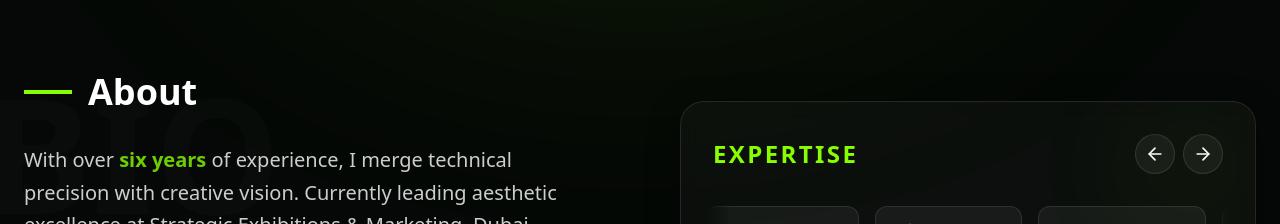
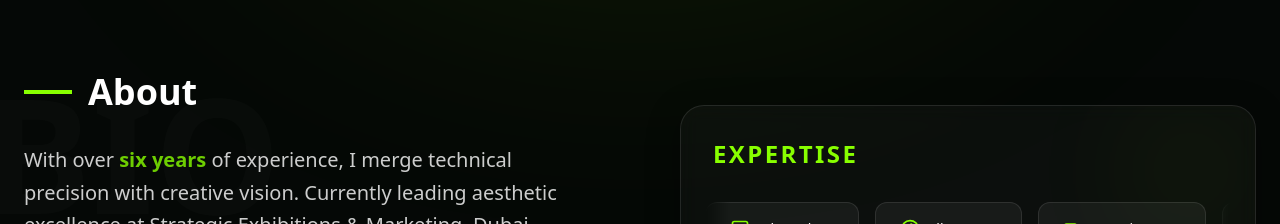
Before and after one commit to Ameerali-k/portfolio_website, a Next.js app: page / in a window 1280 px wide. Shown: the part 920-1144 px from the top of the page. Built offline with nearby package versions, Linux system fonts and the light colour scheme; no server answers; the database is empty.

Commit message:
refactor: remove arrow buttons from expertise section

```diff
--- a/components/LandingContent.tsx
+++ b/components/LandingContent.tsx
@@ -172,28 +172,7 @@ export default function LandingContent({ recentWorks }: { recentWorks: any[] })
                     </div>
                     <div className="glass-card p-8 rounded-3xl relative overflow-hidden group">
                         <div className="absolute top-0 right-0 w-32 h-32 bg-[var(--primary)] opacity-[0.05] blur-3xl group-hover:opacity-20 transition-opacity" />
-
-                        <div className="flex items-center justify-between mb-8">
-                            <h3 className="text-2xl font-bold text-[var(--primary)] tracking-widest uppercase">Expertise</h3>
-
-                            {/* Arrow Buttons */}
-                            <div className="flex gap-2">
-                                <button
-                                    onClick={() => scrollExpertise('left')}
-                                    className="w-10 h-10 rounded-full bg-white/5 border border-white/10 flex items-center justify-center hover:bg-[var(--primary)]/20 hover:border-[var(--primary)] transition-all group/btn"
-                                    aria-label="Scroll left"
-                                >
-                                    <ArrowRight className="w-5 h-5 rotate-180 text-white group-hover/btn:text-[var(--primary)] transition-colors" />
-                                </button>
-                                <button
-                                    onClick={() => scrollExpertise('right')}
-                                    className="w-10 h-10 rounded-full bg-white/5 border border-white/10 flex items-center justify-center hover:bg-[var(--primary)]/20 hover:border-[var(--primary)] transition-all group/btn"
-                                    aria-label="Scroll right"
-                                >
-                                    <ArrowRight className="w-5 h-5 text-white group-hover/btn:text-[var(--primary)] transition-colors" />
-                                </button>
-                            </div>
-                        </div>
+                        <h3 className="text-2xl font-bold mb-8 text-[var(--primary)] tracking-widest uppercase">Expertise</h3>
 
                         {/* Scrollable Container */}
                         <div className="expertise-scroll flex overflow-x-auto gap-4 pb-4 -mx-2 px-2 snap-x hide-scrollbar mask-gradient">
```
